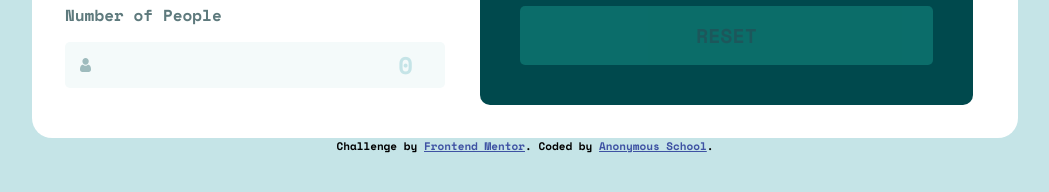
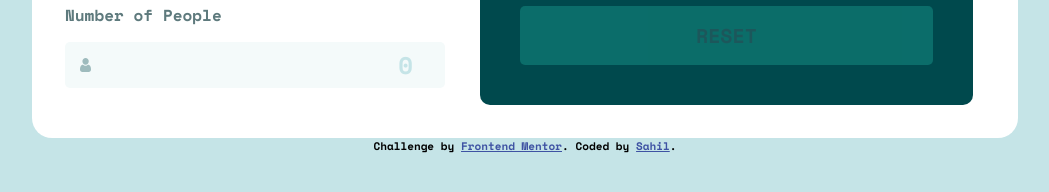
Before and after one commit to SahilsPatil/Tip-Calculator-Web-App, a plain HTML site: page index.html in a window 1280 px wide. Shown: the part 484-676 px from the top of the page, without its empty margins (115-1164 px from the left). Drawn offline with nearby package versions, Linux system fonts and the light colour scheme.

Commit message:
Update index.html

```diff
--- a/index.html
+++ b/index.html
@@ -74,7 +74,7 @@
 
   <div class="attribution">
     Challenge by <a href="https://www.frontendmentor.io?ref=challenge" target="_blank">Frontend Mentor</a>.
-    Coded by <a href="">Anonymous School</a>.
+    Coded by <a href="">Sahil</a>.
   </div>
 </body>
 <script src="index.js"></script>
```
